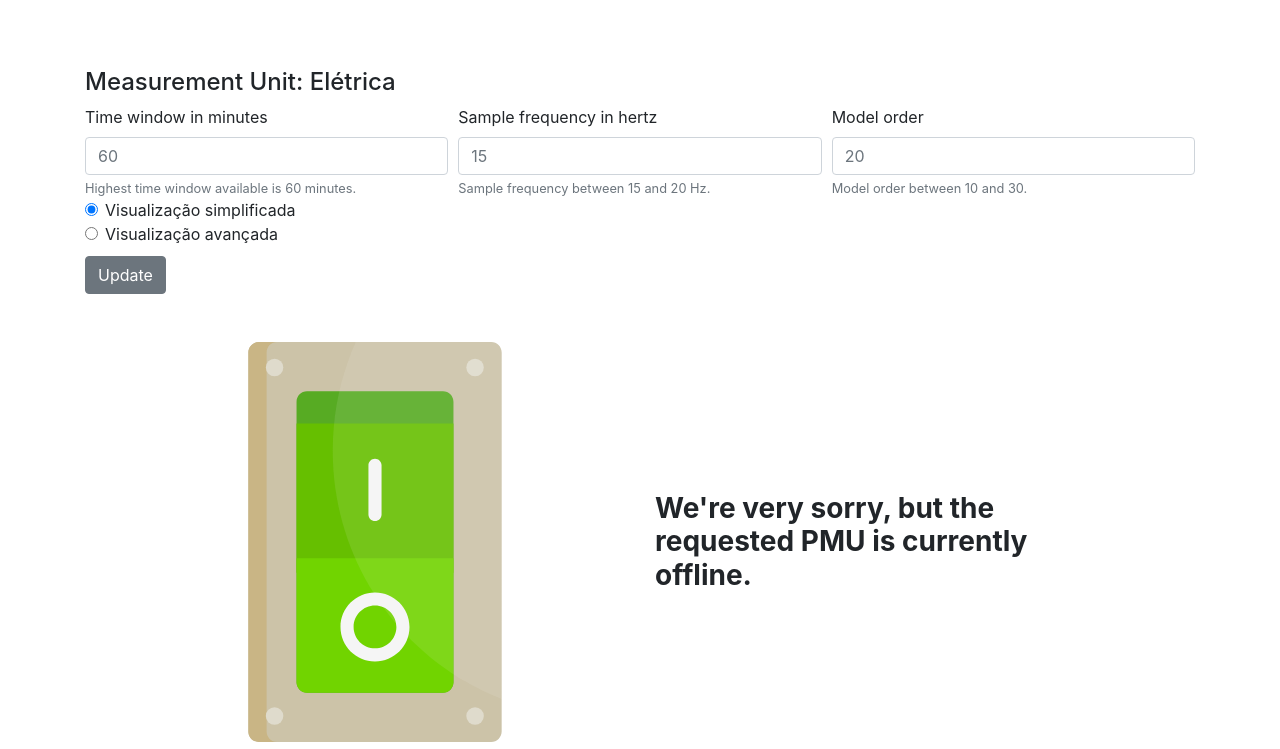
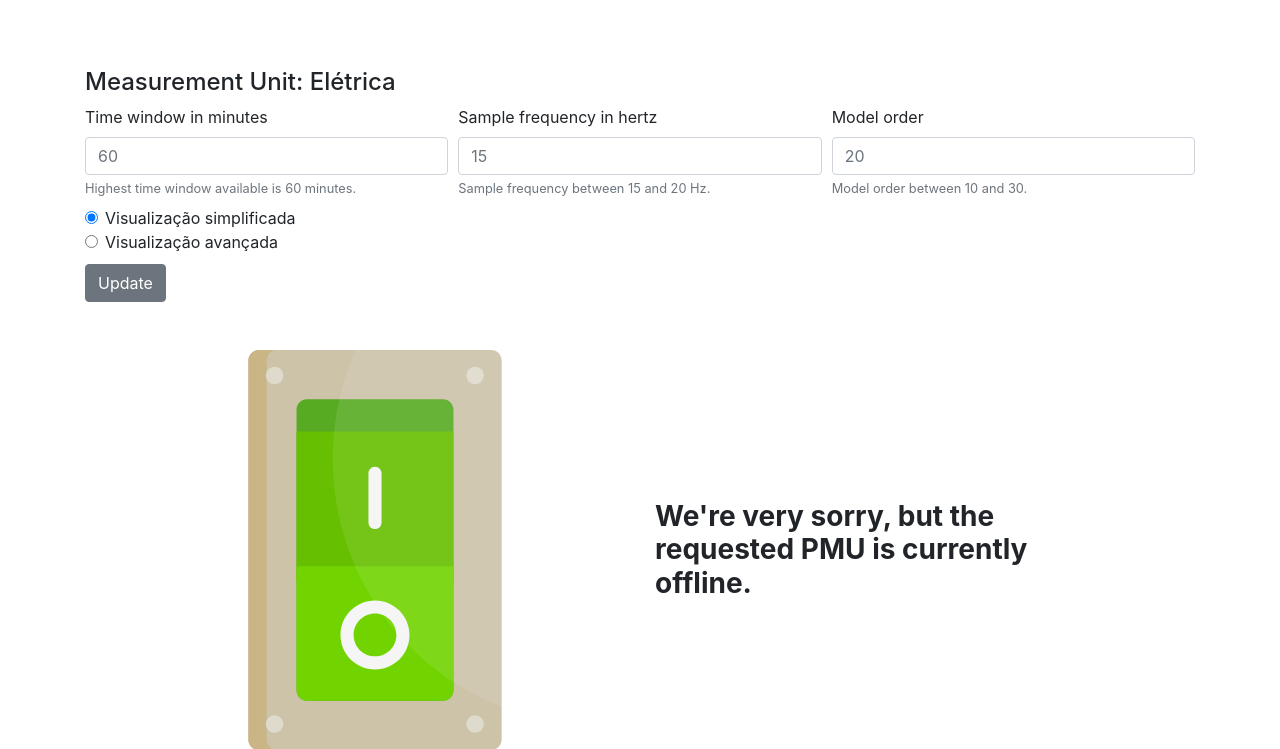
Before and after one commit to alvaro-baranoski/ic-commp-yw-frontend, a PHP site: page /pmu_cabine.php in a window 1280 px wide. Shown: the part 82-831 px from the top of the page. Run offline with PHP 8.4, Linux system fonts and the light colour scheme; data that the repository does not hold is empty; some libraries are stand-ins or nearby versions.

Commit message:
Adiciona margem top em radio buttons

```diff
--- a/pmu_agrarias.php
+++ b/pmu_agrarias.php
@@ -63,7 +63,7 @@
         </div>
 
         <!-- Opção de mudança de dashboard -->
-        <div class="form-check">
+        <div class="form-check mt-2">
           <input
             class="form-check-input"
             type="radio"
--- a/pmu_cabine.php
+++ b/pmu_cabine.php
@@ -64,7 +64,7 @@
         </div>
 
         <!-- Opção de mudança de dashboard -->
-        <div class="form-check">
+        <div class="form-check mt-2">
           <input
             class="form-check-input"
             type="radio"
--- a/pmu_eficiencia.php
+++ b/pmu_eficiencia.php
@@ -63,7 +63,7 @@
         </div>
 
         <!-- Opção de mudança de dashboard -->
-        <div class="form-check">
+        <div class="form-check mt-2">
           <input
             class="form-check-input"
             type="radio"
--- a/pmu_palotina.php
+++ b/pmu_palotina.php
@@ -63,7 +63,7 @@
         </div>
 
         <!-- Opção de mudança de dashboard-->
-        <div class="form-check">
+        <div class="form-check mt-2">
           <input
             class="form-check-input"
             type="radio"
```
